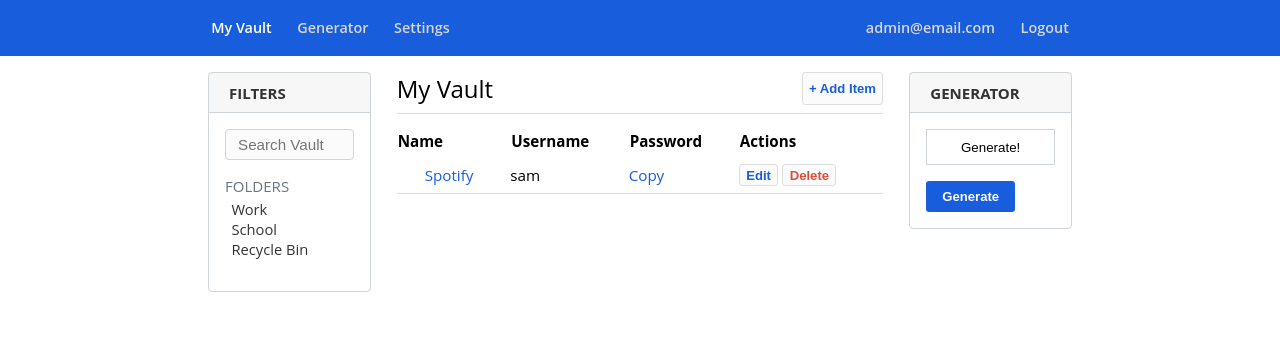
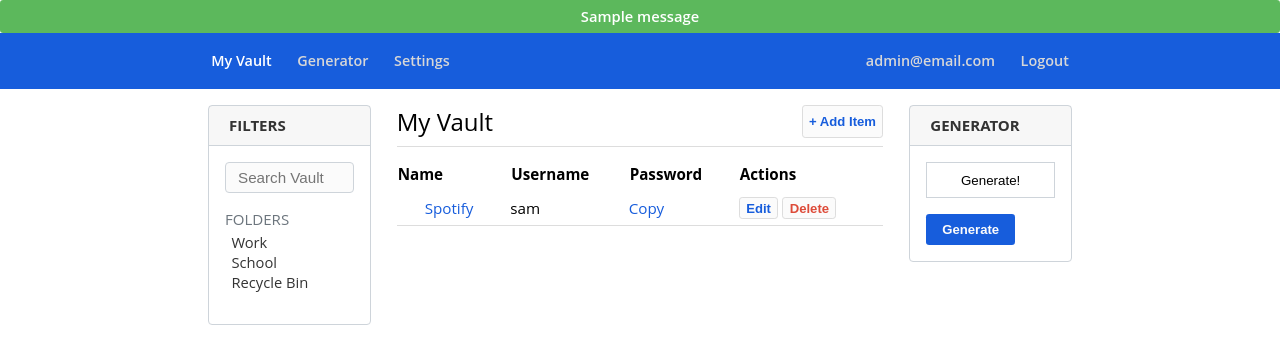
Before and after one commit to ikoide/django-password-manager, a Django app: page / in a window 1280 px wide. Shown: the top 364 px of the page. Run offline with Django 4.2, Linux system fonts and the light colour scheme; a user stored in the database is signed in; data comes from the database, SQL or seed files in the repository; both versions use the stored data as it was after the commit; tables that the repository leaves empty hold one stand-in row (values such as "Sample post"); one stand-in notice (Sample message) is shown; some libraries are stand-ins or nearby versions; some web fonts are replaced.

Commit message:
request protection on non-GET views && django messages implemented && README image

```diff
--- a/dpm/apps/accounts/views.py
+++ b/dpm/apps/accounts/views.py
@@ -1,10 +1,8 @@
-from django.http import Http404
 from django.shortcuts import render, redirect
 from django.contrib.auth import authenticate, login
 from django.contrib import messages
-from django.contrib.auth.forms import AuthenticationForm
 from django.contrib.auth.mixins import LoginRequiredMixin
-from django.views.generic import CreateView, UpdateView, DeleteView
+from django.views.generic import CreateView, DeleteView
 from django.urls import reverse, reverse_lazy
 
 from apps.accounts.models import User
--- a/dpm/apps/passwords/forms.py
+++ b/dpm/apps/passwords/forms.py
@@ -1,8 +1,14 @@
 from django import forms
+from django.forms import Textarea
 
 from apps.passwords.models import Entry
 
 class EntryForm(forms.ModelForm):
+    def __init__(self, *args, **kwargs):
+        super(EntryForm, self).__init__(*args, **kwargs)
+        if self.instance:
+            self.fields["notes"].initial = self.instance.notes
+
     class Meta:
         model = Entry
         fields = ("name", "username", "password", "uri", "notes")
--- a/dpm/apps/passwords/views.py
+++ b/dpm/apps/passwords/views.py
@@ -1,11 +1,12 @@
-from django.http import Http404, HttpResponseRedirect
 from django.urls import reverse_lazy
 from django.views import View
 from django.views.generic import CreateView, DeleteView, FormView, TemplateView, UpdateView
 from django.shortcuts import render
+from django.contrib import messages
 from django.contrib.auth.mixins import LoginRequiredMixin
 
 from apps.accounts.mixins import UserIsOwnerMixin
+from common.mixins import InvalidGetMixin
 from apps.passwords.models import Entry
 from apps.passwords.forms import EntryForm
 
@@ -21,7 +22,7 @@ class EntryView(LoginRequiredMixin, TemplateView):
 
         return context
 
-class EntryCreateView(LoginRequiredMixin, CreateView):
+class EntryCreateView(InvalidGetMixin, LoginRequiredMixin, CreateView):
     model = Entry
     form_class = EntryForm
     success_url = reverse_lazy("passwords:vault")
@@ -33,11 +34,11 @@ class EntryCreateView(LoginRequiredMixin, CreateView):
 
         return super(EntryCreateView, self).form_valid(form)
 
-class EntryUpdateView(UserIsOwnerMixin, UpdateView):
+class EntryUpdateView(InvalidGetMixin, UserIsOwnerMixin, UpdateView):
     model = Entry
     form_class = EntryForm
     success_url = reverse_lazy("passwords:vault")
 
-class EntryDeleteView(UserIsOwnerMixin, DeleteView):
+class EntryDeleteView(InvalidGetMixin, UserIsOwnerMixin, DeleteView):
     model = Entry
     success_url = reverse_lazy("passwords:vault")
--- a/dpm/common/static/styles/main.css
+++ b/dpm/common/static/styles/main.css
@@ -470,4 +470,38 @@ button {
   padding: 0.2rem 0rem;
 }
 
+.main-flashes {
+  margin-left: auto;
+  margin-right: auto;
+  display: block;
+}
+
+.flash-message {
+  border: none;
+  border-radius: 0.2rem;
+  padding: 0.4rem 0rem;
+  text-align: center;
+}
+.flash-message p {
+  font-size: 0.92rem;
+  font-weight: 600;
+  color: #FFF;
+}
+
+.flash-info {
+  background-color: #5bc0de;
+}
+
+.flash-success {
+  background-color: #5cb85c;
+}
+
+.flash-warning {
+  background-color: #f0ad4e;
+}
+
+.flash-error {
+  background-color: #d9534f;
+}
+
 /*# sourceMappingURL=main.css.map */
--- a/dpm/common/static/styles/main.scss
+++ b/dpm/common/static/styles/main.scss
@@ -353,3 +353,27 @@ button {
 }
 
 .small { font-size: 0.84rem; color: #333; padding: 0.2rem 0rem; }
+
+.main-flashes {
+    margin-left: auto;
+    margin-right: auto;
+    display: block;
+}
+
+.flash-message {
+    border: none;
+    border-radius: 0.2rem;
+    padding: 0.4rem 0rem;
+    text-align: center;
+
+    p {
+        font-size: 0.92rem;
+        font-weight: 600;
+        color: #FFF;
+    }
+}
+
+.flash-info { background-color: #5bc0de; }
+.flash-success { background-color: #5cb85c; }
+.flash-warning { background-color: #f0ad4e; }
+.flash-error { background-color: #d9534f; }
--- a/dpm/common/templates/base.html
+++ b/dpm/common/templates/base.html
@@ -13,6 +13,15 @@
     </head>
     <body>
         <header>
+            {% if messages %}
+                {% for message in messages %}
+                    <div class="main-flashes">
+                        <div class="flash-message flash-{{ message.tags }}">
+                            <p>{{ message }}</p>
+                        </div>
+                    </div>
+                {% endfor %}
+            {% endif %}
             <nav>
                 <div class="navbar">
                     <div class="nav-section">
@@ -35,7 +44,6 @@
                             {% endif %}
                         </ul>
                     </div>
-                        </div>
                 </div>
             </nav>
         </header>
```
Also changed, not shown: dpm/common/mixins.py (added, +8 -0 lines), README.md, dpm/apps/passwords/templates/passwords/vault.html (indentation only), dpm/db.sqlite3, vault.png (added), 2 other files.
